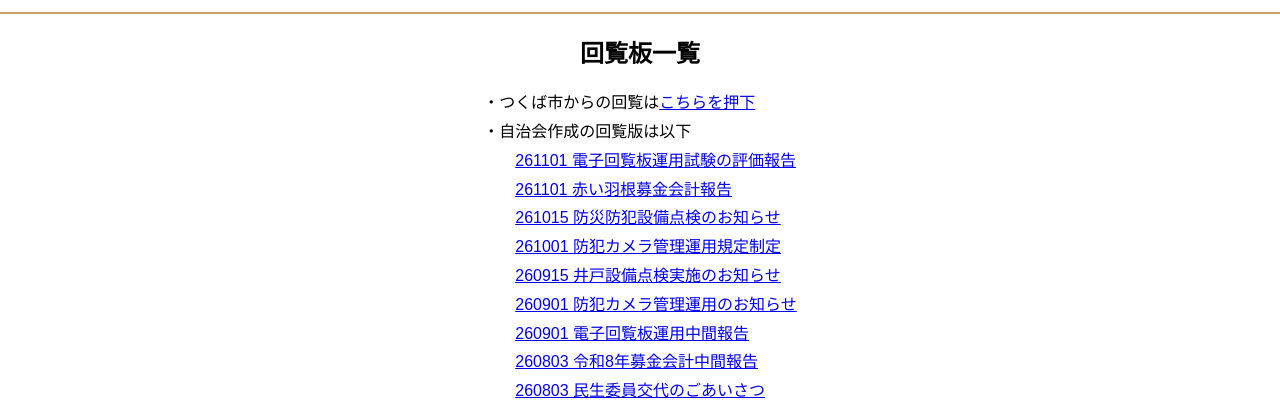
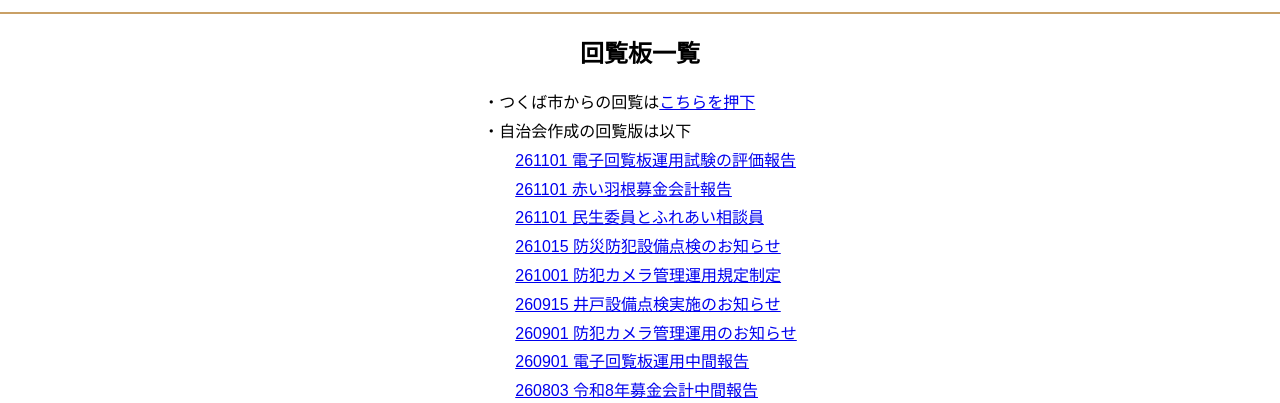
Before and after one commit to Fujimidai2026/fujimidai-jichikai, a plain HTML site: page kouhou.html in a window 1280 px wide. Shown: the part 388-791 px from the top of the page. Drawn offline with Linux system fonts and the light colour scheme.

Commit message:
Update kouhou.html

```diff
--- a/kouhou.html
+++ b/kouhou.html
@@ -39,6 +39,7 @@
 <p> ・自治会作成の回覧版は以下</p>
 <p>　　<a href="pdf/261101_電子回覧板運用試験の評価報告.pdf" target="_blank">261101 電子回覧板運用試験の評価報告</a></p>
 <p>　　<a href="pdf/261101_赤い羽根募金会計報告.pdf" target="_blank">261101 赤い羽根募金会計報告</a></p>
+<p>　　<a href="pdf/261101_民生委員とふれあい相談員MK.pdf" target="_blank">261101 民生委員とふれあい相談員</a></p>
 <p>　　<a href="pdf/261015_防災防犯設備点検のお知らせ.pdf" target="_blank">261015 防災防犯設備点検のお知らせ</a></p>
 <p>　　<a href="pdf/261001_防犯カメラ管理運用規定制定3.pdf" target="_blank">261001 防犯カメラ管理運用規定制定</a></p>
 <p>　　<a href="pdf/260915_井戸設備点検実施のお知らせ2.pdf" target="_blank">260915 井戸設備点検実施のお知らせ</a></p>
```
